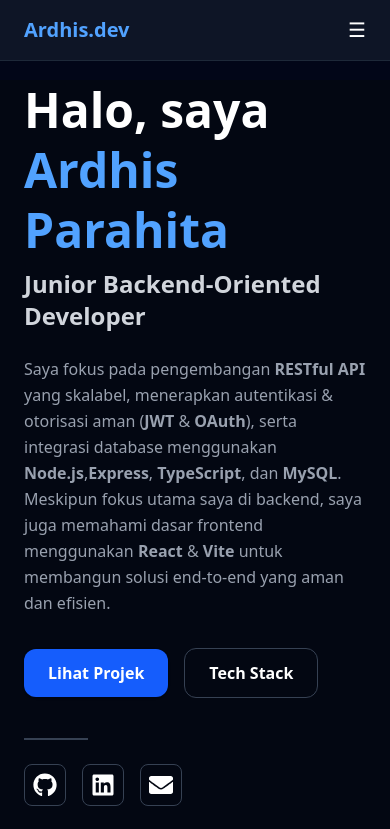
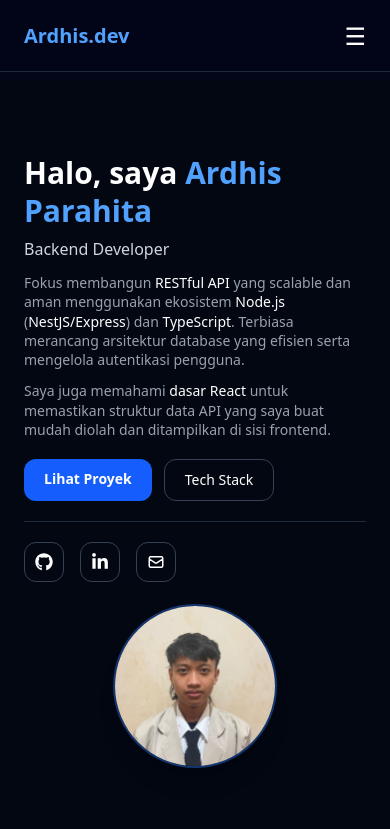
Before and after one commit to ardhisparahita/portfolio, a React (Vite) app: page / in a window 390 px wide. Shown: the top 829 px of the page. Built offline with nearby package versions, Linux system fonts and the light colour scheme.

Commit message:
feat: add responsive home page

```diff
--- a/src/Pages/Home.tsx
+++ b/src/Pages/Home.tsx
@@ -1,105 +1,121 @@
 import React from "react";
-import { FaGithub, FaLinkedin, FaEnvelope } from "react-icons/fa";
-import { Link } from "react-scroll";
-import profile from "./../assets/ardhis-profile.jpeg";
+import { FaGithub, FaLinkedinIn } from "react-icons/fa";
+import { HiOutlineMail } from "react-icons/hi";
+import profileImg from "../assets/ardhis-profile.jpeg";
 
-const Home: React.FC = () => {
+const Hero: React.FC = () => {
   return (
     <section
       id="home"
-      className="min-h-screen flex items-center bg-gray-950 text-white px-6"
-      aria-label="Home Section"
+      className="
+        bg-gray-950 text-white
+        /* Ubah min-h-screen menjadi flex-col agar tinggi mengikuti konten di HP */
+        min-h-screen
+        flex
+        items-start
+        pt-[74px]
+      "
+      aria-label="Hero Section"
     >
-      <div className="max-w-6xl mx-auto w-full grid grid-cols-1 md:grid-cols-2 gap-12 items-center">
-        <div>
-          <h1 className="text-5xl sm:text-6xl font-bold mb-2 leading-tight">
-            Halo, saya <span className="text-blue-400">Ardhis Parahita</span>
+      <div
+        className="
+        max-w-6xl mx-auto w-full
+        grid grid-cols-1 md:grid-cols-2
+        gap-6
+        items-start
+        px-6 xl:pl-0 xl:pr-6
+      "
+      >
+        {/* LEFT SIDE (TEKS) */}
+        <div className="flex flex-col justify-start">
+          <h1 className="text-3xl sm:text-5xl font-bold leading-tight">
+            Halo, saya <span className="text-blue-400">Ardhis</span>
+            <br />
+            <span className="text-blue-400">Parahita</span>
           </h1>
 
-          <p className="text-2xl sm:text-3xl text-gray-300 mb-6">
-            <span className="font-semibold">
-              Junior Backend-Oriented Developer
-            </span>
+          <p className="mt-2 text-base sm:text-xl text-gray-300 font-medium">
+            Backend Developer
           </p>
 
-          <p className="text-gray-400 leading-relaxed mb-8">
-            Saya fokus pada pengembangan{" "}
-            <span className="font-semibold">RESTful API</span> yang skalabel,
-            menerapkan autentikasi & otorisasi aman (
-            <span className="font-semibold">JWT</span> &{" "}
-            <span className="font-semibold">OAuth</span>), serta integrasi
-            database menggunakan <span className="font-semibold">Node.js</span>,
-            <span className="font-semibold">Express</span>,{" "}
-            <span className="font-semibold">TypeScript</span>, dan{" "}
-            <span className="font-semibold">MySQL</span>. Meskipun fokus utama
-            saya di backend, saya juga memahami dasar frontend menggunakan{" "}
-            <span className="font-semibold">React</span> &{" "}
-            <span className="font-semibold">Vite</span> untuk membangun solusi
-            end-to-end yang aman dan efisien.
+          <p className="mt-3 max-w-xl text-gray-400 leading-snug text-sm sm:text-base">
+            Fokus membangun{" "}
+            <span className="text-white font-medium">RESTful API</span> yang
+            scalable dan aman menggunakan ekosistem{" "}
+            <span className="text-white font-medium">Node.js</span> (
+            <span className="text-white font-medium">NestJS/Express</span>) dan{" "}
+            <span className="text-white font-medium">TypeScript</span>. Terbiasa
+            merancang arsitektur database yang efisien serta mengelola
+            autentikasi pengguna.
           </p>
 
-          <div className="flex flex-wrap items-center gap-4 mb-10">
-            <Link
-              to="projects"
-              smooth={true}
-              duration={500}
-              offset={-80}
-              className="px-6 py-3 bg-blue-600 rounded-xl hover:bg-blue-700 transition font-semibold shadow cursor-pointer"
+          <p className="mt-3 max-w-xl text-gray-400 leading-snug text-sm sm:text-base">
+            Saya juga memahami{" "}
+            <span className="text-white font-medium">dasar React</span> untuk
+            memastikan struktur data API yang saya buat mudah diolah dan
+            ditampilkan di sisi frontend.
+          </p>
+
+          {/* CTA BUTTONS */}
+          <div className="mt-5 flex gap-3">
+            <a
+              href="#projects"
+              className="px-5 py-2.5 rounded-xl bg-blue-600 hover:bg-blue-700 transition font-semibold text-sm"
             >
-              Lihat Projek
-            </Link>
+              Lihat Proyek
+            </a>
 
-            <Link
-              to="skills"
-              smooth={true}
-              duration={500}
-              offset={-80}
-              className="px-6 py-3 border border-gray-700 rounded-xl hover:border-blue-500 hover:text-blue-400 transition font-semibold cursor-pointer"
+            <a
+              href="#skills"
+              className="px-5 py-2.5 rounded-xl border border-gray-700 hover:border-blue-400 transition text-sm"
             >
               Tech Stack
-            </Link>
+            </a>
           </div>
 
-          <div className="w-16 h-0.5 bg-gray-700 mb-6"></div>
+          {/* --- GARIS PEMISAH (DIVIDER) --- */}
+          <div className="w-full max-w-xl border-t border-gray-800 my-5"></div>
 
-          <div className="flex items-center gap-4 text-2xl">
+          {/* SOCIAL ICONS */}
+          <div className="flex gap-4">
             <a
               href="https://github.com/ardhisparahita"
               target="_blank"
               rel="noopener noreferrer"
-              className="p-2 rounded-lg border border-gray-700 hover:border-blue-500 hover:text-blue-400 transition"
+              className="p-2.5 rounded-xl border border-gray-700 hover:border-blue-400 hover:text-blue-400 transition"
             >
-              <FaGithub />
+              <FaGithub size={18} />
             </a>
 
             <a
-              href="https://www.linkedin.com/in/ardhis-parahita"
+              href="https://linkedin.com/in/ardhis-parahita"
               target="_blank"
               rel="noopener noreferrer"
-              className="p-2 rounded-lg border border-gray-700 hover:border-blue-500 hover:text-blue-400 transition"
+              className="p-2.5 rounded-xl border border-gray-700 hover:border-blue-400 hover:text-blue-400 transition"
             >
-              <FaLinkedin />
+              <FaLinkedinIn size={18} />
             </a>
 
             <a
               href="mailto:ardhisparahitaa@gmail.com"
-              target="_blank"
-              rel="noopener noreferrer"
-              className="p-2 rounded-lg border border-gray-700 hover:border-green-500 hover:text-green-400 transition"
+              className="p-2.5 rounded-xl border border-gray-700 hover:border-blue-400 hover:text-blue-400 transition"
             >
-              <FaEnvelope />
+              <HiOutlineMail size={18} />
             </a>
           </div>
         </div>
 
-        <div className="flex justify-center md:justify-end">
+        {/* RIGHT SIDE (FOTO) */}
+        {/* PERUBAHAN DI SINI:
+            pb-0 : Menghilangkan padding bawah di tampilan Mobile supaya mepet ke section berikutnya.
+            md:pb-0 : Tetap 0 di desktop.
+            md:pt-4 : Memberi sedikit jarak atas hanya di desktop agar sejajar mata dengan teks.
+        */}
+        <div className="flex justify-center md:justify-end items-start pb-0 md:pb-0 md:pt-4">
           <img
-            src={profile}
-            alt="Ardhis profile photo"
-            loading="lazy"
-            className="w-64 h-64 md:w-80 md:h-80 aspect-square rounded-full object-cover
-               shadow-lg border border-gray-700
-               -translate-y-6 md:-translate-y-20"
+            src={profileImg}
+            alt="Ardhis Parahita"
+            className="w-40 h-40 sm:w-60 sm:h-60 rounded-full object-cover ring-2 ring-blue-500/40 shadow-xl"
           />
         </div>
       </div>
@@ -107,4 +123,4 @@ const Home: React.FC = () => {
   );
 };
 
-export default Home;
+export default Hero;
--- a/src/components/Navbar.tsx
+++ b/src/components/Navbar.tsx
@@ -1,68 +1,66 @@
 import { useState } from "react";
 import { Link } from "react-scroll";
 
-const Navbar: React.FC = () => {
+const Navbar = () => {
   const [open, setOpen] = useState(false);
-
   const items = ["Home", "About", "Tech Stack", "Projects", "Contact"];
 
   return (
-    <nav className="fixed w-full bg-gray-900/90 backdrop-blur border-b border-gray-800 z-50">
-      <div className="max-w-6xl mx-auto px-6 py-4 flex justify-between items-center">
+    <nav className="fixed top-0 z-50 w-full h-[72px] bg-slate-950/90 backdrop-blur border-b border-gray-800">
+      {/* PERBAIKAN DI SINI:
+          Gunakan 'xl:pl-0' (bukan md).
+          - px-6    : Di HP/Tablet/Laptop Kecil, tetap ada jarak aman 24px.
+          - xl:pl-0 : Hanya di Layar Besar (>1280px), logo mepet garis container.
+      */}
+      <div className="max-w-6xl mx-auto h-full flex justify-between items-center px-6 xl:pl-0 xl:pr-6">
         {/* LOGO */}
-        <h1 className="text-xl font-bold text-blue-400">Ardhis.dev</h1>
+        <div className="text-xl font-bold text-blue-400 cursor-pointer">
+          <Link to="home" smooth duration={500}>
+            Ardhis.dev
+          </Link>
+        </div>
 
         {/* DESKTOP MENU */}
         <div className="hidden md:flex space-x-8 text-sm text-gray-300">
-          {items.map((item) => {
-            const target =
-              item === "Tech Stack" ? "skills" : item.toLowerCase();
-
-            return (
+          {items.map((item) => (
             <Link
               key={item}
-                to={target}
+              to={item === "Tech Stack" ? "techstack" : item.toLowerCase()}
               smooth
               duration={500}
-                offset={-80}
+              offset={-72}
               className="cursor-pointer hover:text-blue-400 transition"
             >
               {item}
             </Link>
-            );
-          })}
+          ))}
         </div>
 
         {/* MOBILE BUTTON */}
         <button
           onClick={() => setOpen(!open)}
-          className="md:hidden text-xl text-white"
+          className="md:hidden text-2xl text-white"
         >
-          ☰
+          {open ? "✕" : "☰"}
         </button>
       </div>
 
       {/* MOBILE MENU */}
       {open && (
-        <div className="md:hidden bg-gray-900 border-t border-gray-800 px-6 py-4 space-y-4 text-gray-300">
-          {items.map((item) => {
-            const target =
-              item === "Tech Stack" ? "skills" : item.toLowerCase();
-
-            return (
+        <div className="md:hidden fixed top-[72px] left-0 w-full bg-slate-950 border-t border-gray-800 p-6 space-y-4 shadow-xl">
+          {items.map((item) => (
             <Link
               key={item}
-                to={target}
+              to={item === "Tech Stack" ? "techstack" : item.toLowerCase()}
               smooth
               duration={500}
-                offset={-80}
+              offset={-72}
               onClick={() => setOpen(false)}
-                className="block hover:text-blue-400 transition"
+              className="block text-base hover:text-blue-400 transition cursor-pointer"
             >
               {item}
             </Link>
-            );
-          })}
+          ))}
         </div>
       )}
     </nav>
```
Lines whose indentation alone changed are shown as unchanged.
